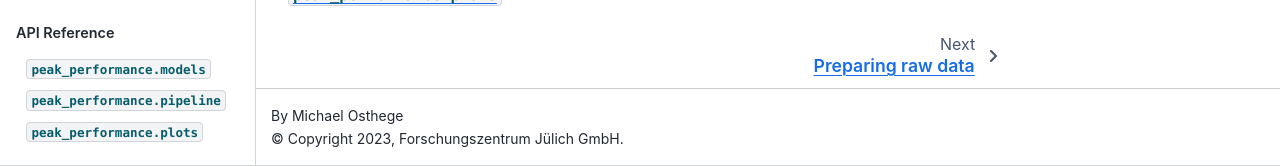
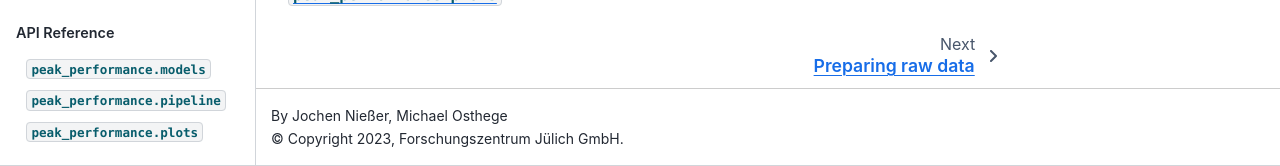
Before and after one commit to JuBiotech/peak-performance, a Sphinx documentation site: the page built from docs/source/index.md, in a window 1280 px wide and 900 px high, scrolled down 1246 px. Shown: the part 734-900 px from the top of the window. Built offline with Sphinx 7.4.7 and the Sphinx Book theme 1.1.4, drawn with Linux system fonts in a browser that asks for light colours; pages that are not in the unit, such as notebooks, are missing from menus.

Commit message:
Fix docs authors

```diff
--- a/docs/source/conf.py
+++ b/docs/source/conf.py
@@ -21,7 +21,7 @@ from peak_performance import __version__
 
 project = "PeakPerformance"
 copyright = "2023, Forschungszentrum Jülich GmbH"
-author = "Michael Osthege"
+author = "Jochen Nießer, Michael Osthege"
 
 # The full version, including alpha/beta/rc tags
 release = __version__
```
